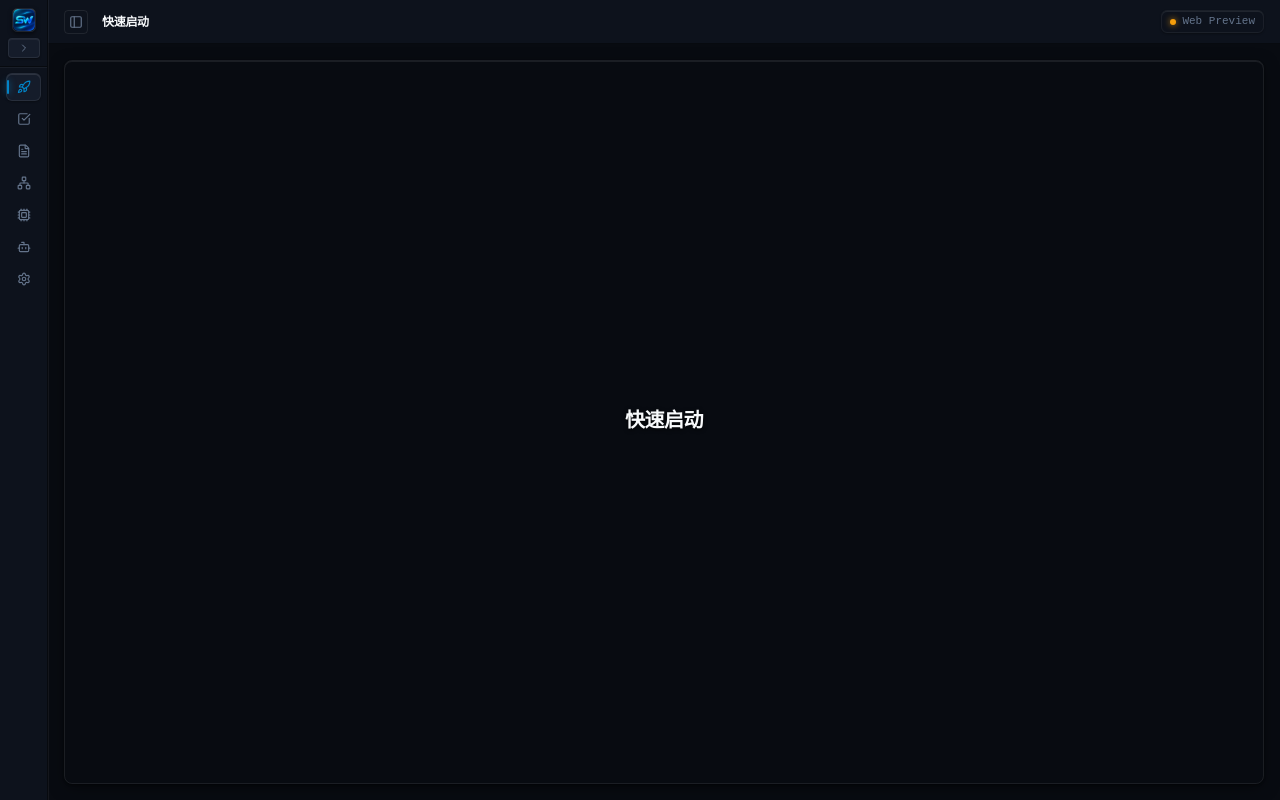
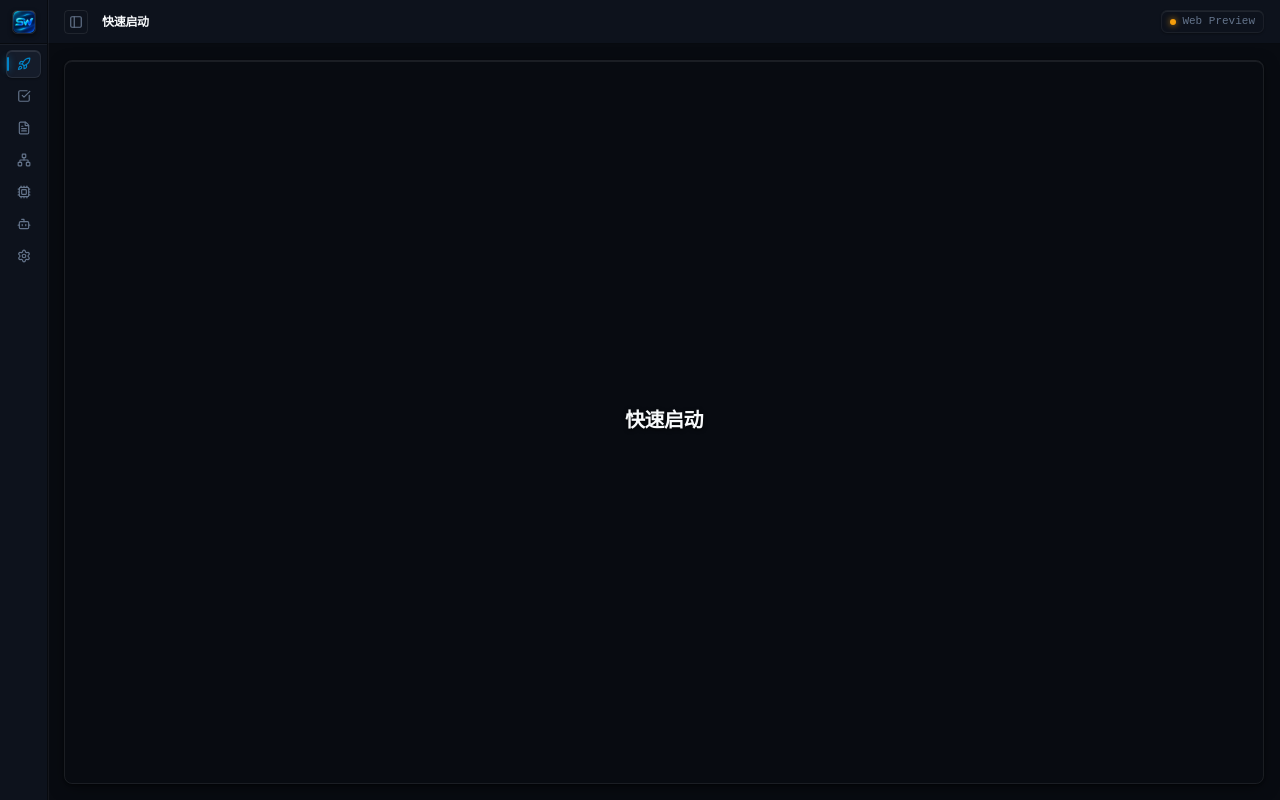
Before and after one commit to SnowLove0303/SelfWork-A, a React (Vite) app: page / in a window 1280 px wide. Both pictures are taken after a click on the button "收起侧栏". Built offline with nearby package versions, Linux system fonts and the light colour scheme.

Commit message:
refactor(ux): remove redundant sidebar toggle, retain single header toggle on collapse

```diff
--- a/src/components/Sidebar.tsx
+++ b/src/components/Sidebar.tsx
@@ -8,7 +8,6 @@ import {
   Bot,
   Settings,
   ChevronLeft,
-  ChevronRight,
 } from 'lucide-react';
 import { ModuleId, ModuleItem } from '../types/workbench.ts';
 import appIcon from '../assets/app-icon.png';
@@ -67,26 +66,16 @@ export const Sidebar: React.FC<SidebarProps> = ({
         collapsed ? 'w-12' : 'w-40'
       }`}
     >
-      {/* 顶部 Brand 区域：折叠时上下垂直分层（上 Logo 绝不遮挡，下紧随展开按钮，原地可见） */}
+      {/* 顶部 Brand 区域：折叠时纯净居中只放 Logo，绝无多余重复按钮；展开时右侧提供收起按钮 */}
+      <div className="flex h-11 items-center chiseled-border-b px-2.5">
         {collapsed ? (
-        <div className="flex flex-col items-center justify-center chiseled-border-b py-2 gap-1.5 bg-canvas-default/60">
-          {/* 上层：独占居中发光 Logo，零遮挡 */}
-          <div className="flex items-center justify-center">
+          // 折叠状态：独占居中展示发光 Logo，纯净大气
+          <div className="flex w-full items-center justify-center">
             <BrandLogo size={24} />
           </div>
-          {/* 下层：紧邻就位的展开切换按钮，视线零迷失 */}
-          <button
-            type="button"
-            onClick={onToggleCollapse}
-            title="展开侧边栏"
-            className="flex h-5 w-8 items-center justify-center rounded border border-white/[0.08] bg-canvas-elevated text-fg-muted shadow-[inset_0_1px_0_rgba(255,255,255,0.06),_0_1px_2px_rgba(0,0,0,0.4)] hover:text-fg-primary hover:border-brand-primary/50 hover:bg-canvas-elevated/90 transition-all"
-          >
-            <ChevronRight className="h-3 w-3" />
-          </button>
-        </div>
         ) : (
-        /* 展开状态：Logo 与标题居左，收起按钮居右，齐平优雅 */
-        <div className="flex h-11 items-center justify-between px-2.5 chiseled-border-b">
+          // 展开状态：Logo + 标题居左，收起按键居右
+          <div className="flex w-full items-center justify-between">
             <div className="flex items-center gap-2 overflow-hidden">
               <BrandLogo size={22} />
               <span className="text-xs font-semibold text-fg-primary tracking-tight">
@@ -99,10 +88,11 @@ export const Sidebar: React.FC<SidebarProps> = ({
               title="收起侧栏"
               className="flex h-5 w-5 items-center justify-center rounded text-fg-muted hover:text-fg-primary hover:bg-canvas-elevated hover:shadow-[inset_0_1px_0_rgba(255,255,255,0.06)] transition-all"
             >
-            <ChevronLeft className="h-3 w-3" />
+              <ChevronLeft className="h-3.5 w-3.5" />
             </button>
           </div>
         )}
+      </div>
 
       {/* 模块导航清单 */}
       <nav className="flex-1 space-y-1 p-1.5 overflow-y-auto">
```
Lines whose indentation alone changed are shown as unchanged.
